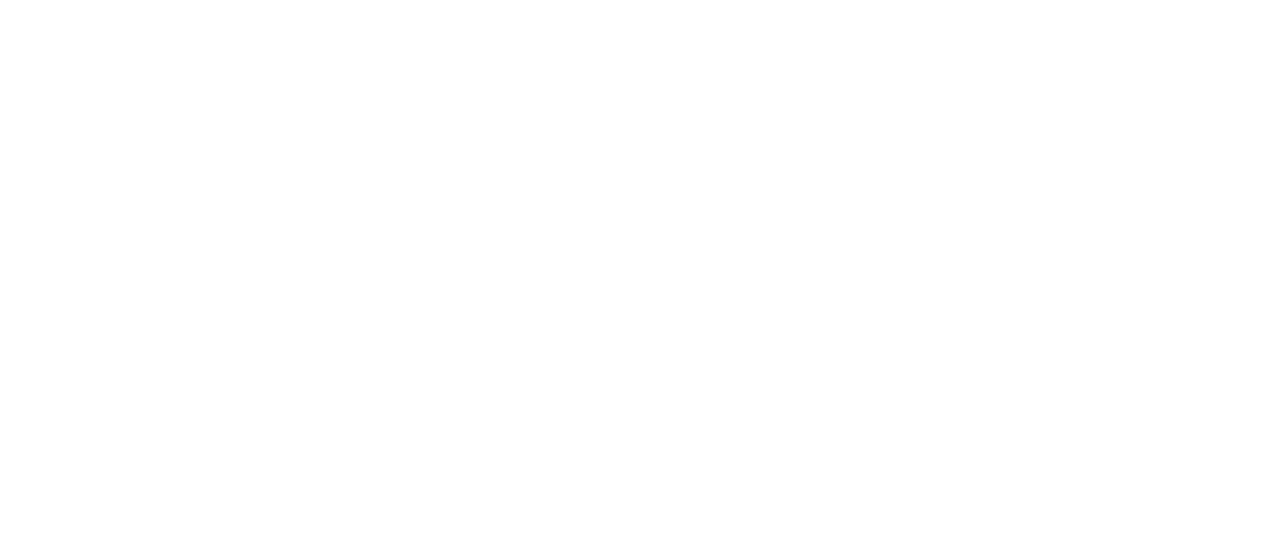
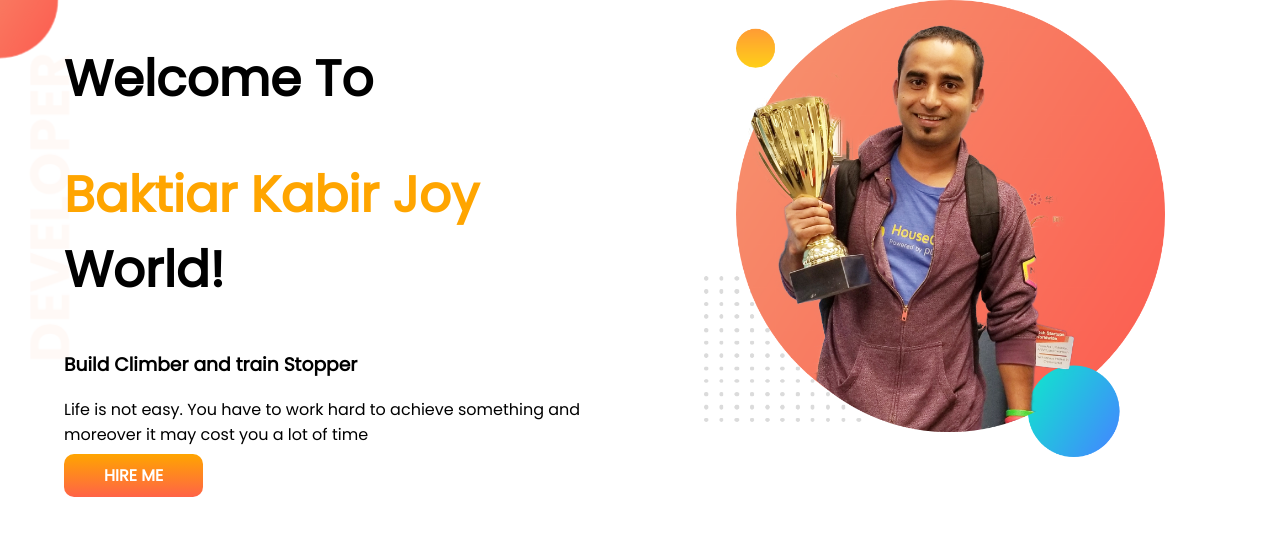
Before and after one commit to Kabir3008/portfolio, a plain HTML site: page index.html in a window 1280 px wide. Drawn offline with Linux system fonts and the light colour scheme.

Commit message:
top banner added

```diff
--- a/index.html
+++ b/index.html
@@ -1,13 +1,34 @@
 <!DOCTYPE html>
 <html lang="en">
+
 <head>
     <meta charset="UTF-8">
     <meta http-equiv="X-UA-Compatible" content="IE=edge">
     <meta name="viewport" content="width=device-width, initial-scale=1.0">
     <title>Baktiar Kabir Joy's Portfolio</title>
+    <link rel="preconnect" href="https://fonts.googleapis.com">
+    <link rel="preconnect" href="https://fonts.gstatic.com" crossorigin>
+    <link href="https://fonts.googleapis.com/css2?family=Poppins&display=swap" rel="stylesheet">
     <link rel="stylesheet" href="style.css">
 </head>
+
 <body>
+    <section class="top-banner">
+        <div class="first">
+            <h1>Welcome To</h1>
+            <h1><span class="orange-color">Baktiar Kabir Joy </span>World!</h1>
+            <!-- span er vitorer pant er color change korechi.akta certain portion er color change er jonno span use kori -->
+            <h3>Build Climber and train Stopper</h3>
+            <p>Life is not easy. You have to work hard to achieve something and moreover it may cost you a lot of time
+            </p>
+            <a class="link-button" target="_blank" href="https://www.linkedin.com/in/baktiar-kabir-joy-367622244/">HIRE
+                ME</a>
+        </div>
+        <div class="first">
+            <img src="images/jhankar.png" alt="">
+        </div>
+    </section>
 
 </body>
+
 </html>
--- a/style.css
+++ b/style.css
@@ -0,0 +1,40 @@
+body {
+    font-family: 'Poppins', sans-serif;
+    margin: 0;
+}
+
+h1 {
+    font-size: 50px;
+}
+
+.orange-color {
+    color: orange;
+}
+
+section {
+    display: flex;
+
+}
+
+.first {
+    width: 50%;
+    padding-left: 5%;
+}
+
+.first img {
+    width: 80%;
+}
+
+.link-button {
+    text-decoration: none;
+    background-image: linear-gradient(orange, tomato);
+    padding: 10px 40px;
+    color: white;
+    font-weight: bold;
+    border-radius: 10px;
+}
+
+.top-banner {
+    background-image: url(images/top-banner.png);
+    background-repeat: no-repeat;
+}
```
Also changed, not shown: images/Joy1.jpg (added), images/dream-bg.png (added), images/exp-bg.png (added), images/jhankar.png (added), images/jhankar2.png (added), images/my-bg.png (added), images/my-bg2.png (added), images/top-banner.png (added).
